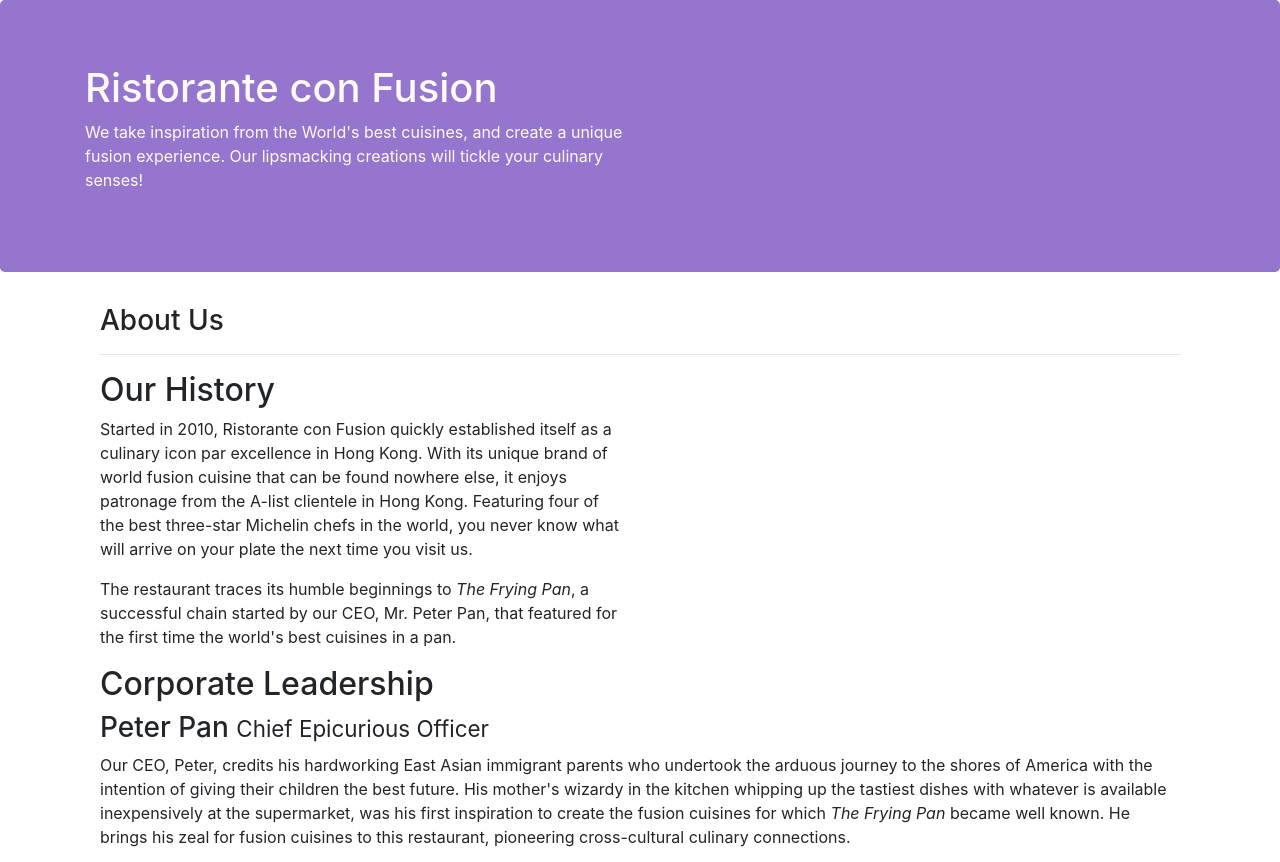
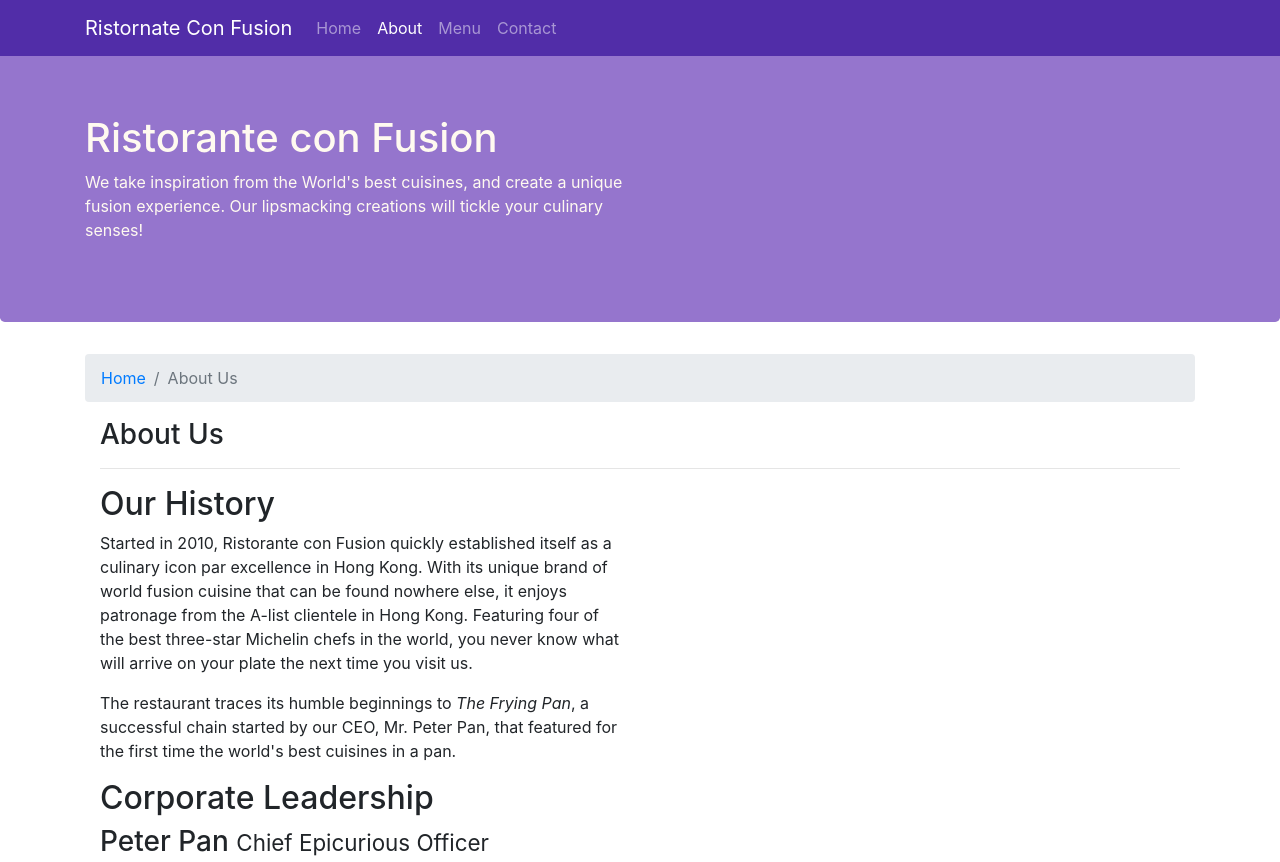
Before and after one commit to longITsince2021/Responsive-Design-and-Bootstrap-Grid-System-Part-1, a website: page aboutus.html in a window 1280 px wide. Shown: the top 862 px of the page. Drawn offline with nearby package versions, Linux system fonts and the light colour scheme.

Commit message:
Navbar and Breadcrumbs

```diff
--- a/aboutus.html
+++ b/aboutus.html
@@ -7,7 +7,7 @@
     <meta name="viewport" content="width=device-width, initial-scale=1, shrink-to-fit=no">
     <meta http-equiv="x-ua-compatible" content="ie=edge">
 
-    <link rel="stylesheet" href="css/styles2.css">
+    <link rel="stylesheet" href="css/styles.css">
     <link rel="stylesheet" href="node_modules/bootstrap/dist/css/bootstrap.min.css">
     <script src="node_modules/jquery/dist/jquery.slim.min.js"></script>
     <script src="node_modules/popper.js/dist/umd/popper.min.js"></script>
@@ -15,7 +15,22 @@
 </head>
 
 <body>
-
+    <nav class="navbar navbar-dark navbar-expand-sm fixed-top">
+        <div class="container">
+            <a class="navbar-brand" href="./index.html">Ristornate Con Fusion</a>
+            <div id="navbar" class="collapse navbar-collapse">
+                <ul class="navbar-nav mr-auto">
+                    <li class="nav-item"><a class="nav-link" href="./index.html">Home</a></li>
+                    <li class="nav-item active"><a class="nav-link" href="./aboutus.html">About</a></li>
+                    <li class="nav-item"><a class="nav-link" href="#">Menu</a></li>
+                    <li class="nav-item"><a class="nav-link" href="#">Contact</a></li>
+                </ul>
+            </div>
+        </div>
+        <button class="navbar-toggler" type="button" data-toggle="collapse" data-target="#navbar">
+            <span class="navbar-toggler-icon"></span>
+        </button>
+    </nav>
     <header class="jumbotron">
         <div class="container">
             <div class="row row-header">
@@ -30,6 +45,10 @@
     </header>
 
     <div class="container">
+        <ol class="col-12 breadcrumb">
+            <li class="breadcrumb-item"><a href="./index.html">Home</a></li>
+            <li class="breadcrumb-item active">About Us</li>
+        </ol>
         <div class="col-12 col-sm-12">
             <div>
                <h3>About Us</h3>
--- a/css/styles.css
+++ b/css/styles.css
@@ -1,3 +1,10 @@
+body{
+    padding: 50px 0px 0px 0px;
+    z-index: 0;
+}
+.navbar-dark{
+    background-color: #512DA8;
+}
 .row-header{
     margin: 0px auto;
     padding: 0px;
--- a/css/styles2.css
+++ b/css/styles2.css
@@ -6,3 +6,6 @@
     padding-top: 30px;
     background-color: #d1c4e9;
 }
+.navbar-dark{
+    background-color: #512DA8;
+}
```
Also changed, not shown: index.html (+16 -0 lines).
